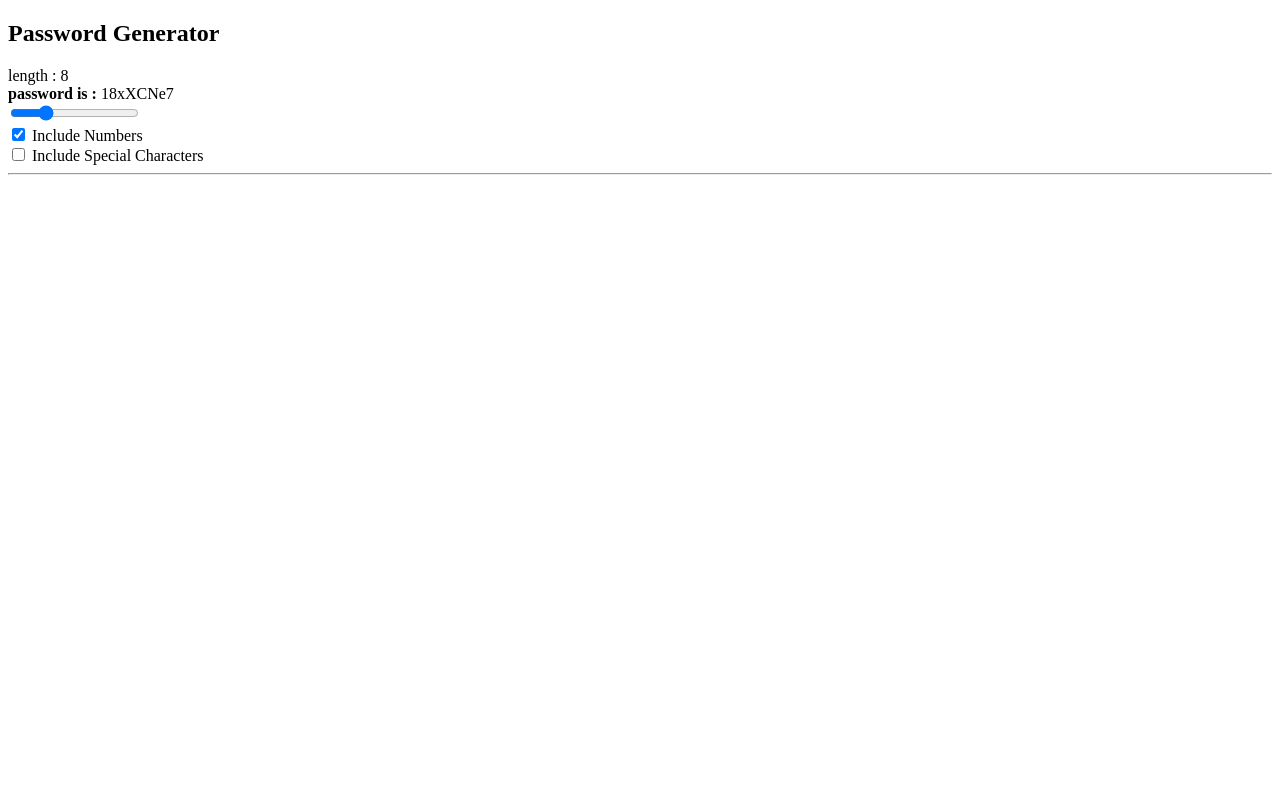
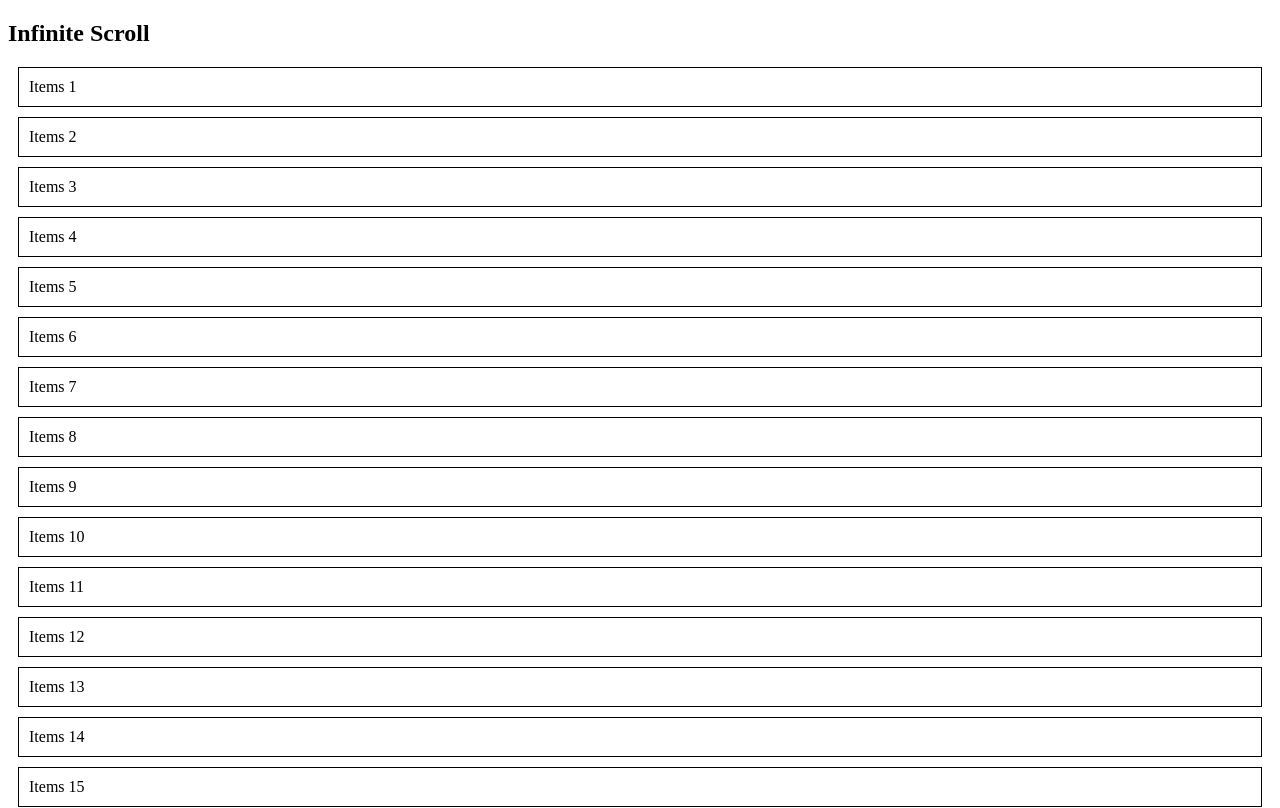
Before and after one commit to Premanshuankit/ReactPractice, a React (Vite) app: page / in a window 1280 px wide. Shown: the top 808 px of the page. Built offline with nearby package versions, Linux system fonts and the light colour scheme.

Commit message:
added infinite scroll

```diff
--- a/src/App.jsx
+++ b/src/App.jsx
@@ -23,6 +23,7 @@ import Modal from "./components/Modal";
 import TabsComponent from "./components/TabsComponent";
 import Rating from "./components/Rating";
 import PasswordGenerator from "./components/PasswordGenerator";
+import InfiniteScroll from "./components/InfiniteScroll";
 
 function App() {
   const [count, setCount] = useState(0);
@@ -43,7 +44,8 @@ function App() {
   }
   return (
     <>
-      <PasswordGenerator />
+      <InfiniteScroll />
+      {/* <PasswordGenerator /> */}
       {/* <Rating /> */}
       {/* <TabsComponent /> */}
       {/* <Modal /> */}
--- /dev/null
+++ b/src/components/InfiniteScroll.jsx
@@ -0,0 +1,66 @@
+import React, { useEffect, useState } from 'react'
+
+function InfiniteScroll() {
+    const [items, setItems] = useState([])
+
+     // Initial Load
+    useEffect(() => {
+        loadMoreItems()
+    }, [])
+
+    function loadMoreItems() {
+        setItems((prev) => {
+            let newItems = []
+            let start = prev.length + 1
+
+            for (let i = start; i < start + 10; i++) {
+                newItems.push(` Items ${i}`)
+            }
+
+            return [...prev, ...newItems]
+        })
+    }
+
+    useEffect(() => {
+
+        function handleScroll() {
+            const scrollTop = window.scrollY
+            // console.log(scrollTop, 'scrollTop  scroll by user')
+            const windowHeight = window.innerHeight
+            // console.log(windowHeight, 'windowHeight: related to viewport')
+            const documentHeight = document.documentElement.scrollHeight
+            // console.log(documentHeight, 'documentHeight: Total height of entire page(scolled + viewport)')
+
+            if ( scrollTop + windowHeight >= documentHeight - 10) {
+                loadMoreItems()
+            }
+        }
+
+        window.addEventListener('scroll', handleScroll)
+
+        return () => {
+            window.removeEventListener('scroll', handleScroll)
+        }
+    })
+
+    return (
+        <>
+            <h2>Infinite Scroll</h2>
+
+            {items.map((item, index) => {
+                return (<div
+                    key={index}
+                    style={{
+                        padding: "10px",
+                        margin: '10px',
+                        border: '1px solid black'
+                }}>
+                    {item}
+                </div>)
+            })}
+
+        </>
+    )
+}
+
+export default InfiniteScroll
```
